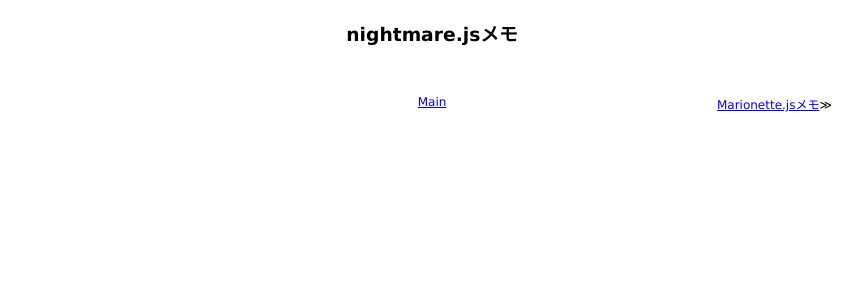
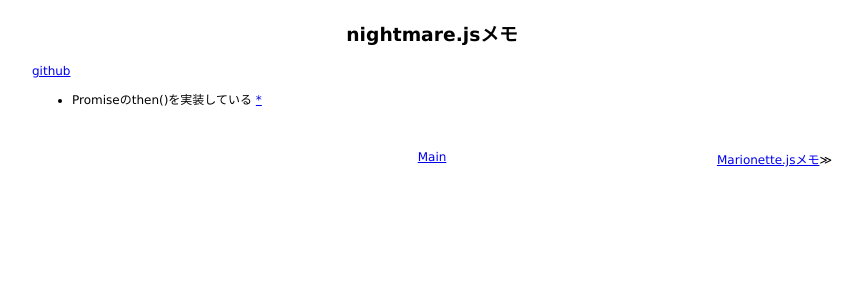
Before and after one commit to 38elements/38elements.github.com, a Jekyll site: the page built from _posts/2016-09-23-nightmarejs.md, in a window 1280 px wide. Shown: the top 300 px of the page, without its empty margins (208-1071 px from the left). Built offline with Jekyll 4.4.1, drawn with Linux system fonts in a browser that asks for light colours.

Commit message:
Update 2016-09-23-nightmarejs.md

```diff
--- a/_posts/2016-09-23-nightmarejs.md
+++ b/_posts/2016-09-23-nightmarejs.md
@@ -2,3 +2,6 @@
 layout: posts
 title: nightmare.jsメモ
 ---
+[github](https://github.com/segmentio/nightmare)
+
+* Promiseのthen()を実装している [\*](https://github.com/segmentio/nightmare/blob/1aac3062153131391f853d24b1f74e191ed01451/lib/nightmare.js#L430-L440)
```
